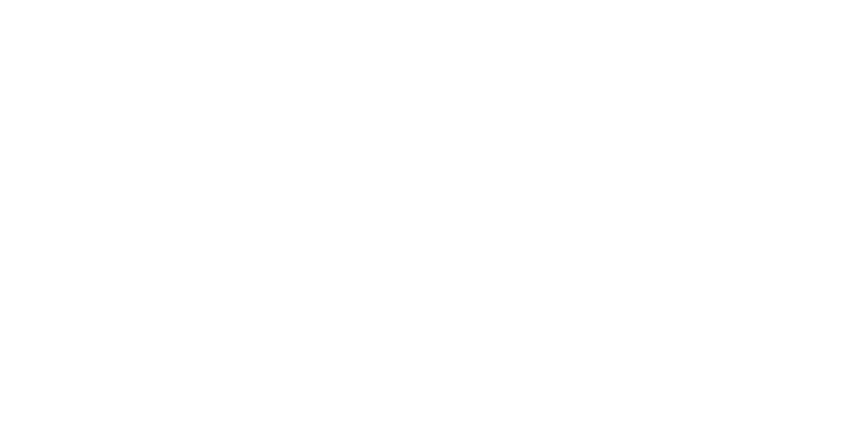
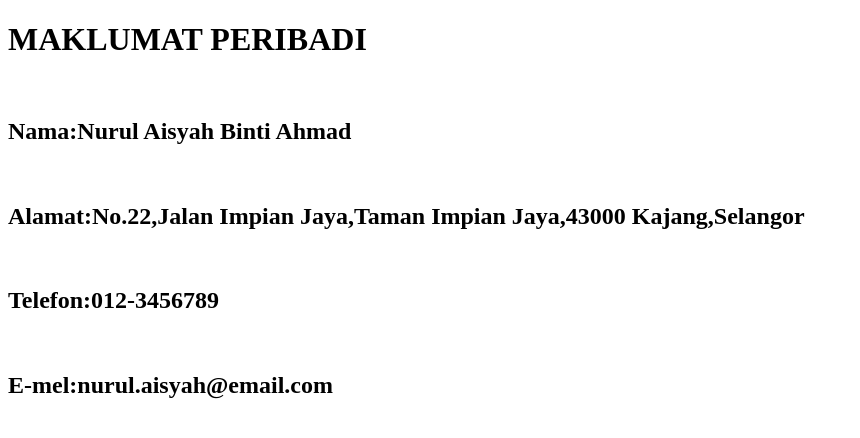
Before and after one commit to rubthira/git-scm-akhir, a plain HTML site: page data-peribadi.html in a window 1280 px wide. Shown: the whole page, without its empty margins (0-860 px from the left). Drawn offline with Linux system fonts and the light colour scheme.

Commit message:
Update data-peribadi.html

```diff
--- a/data-peribadi.html
+++ b/data-peribadi.html
@@ -6,6 +6,15 @@
     <title>Document</title>
 </head>
 <body>
-    <h1></h1>
+    <h1>MAKLUMAT PERIBADI</h1>
+    <br>
+    <h2>Nama:Nurul Aisyah Binti Ahmad</h2>
+    <br>
+    <h2>Alamat:No.22,Jalan Impian Jaya,Taman Impian Jaya,43000 Kajang,Selangor</h2>
+    <br>
+    <h2>Telefon:012-3456789</h2>
+    <br>
+    <h2>E-mel:nurul.aisyah@email.com</h2>
+
 </body>
 </html>
```
